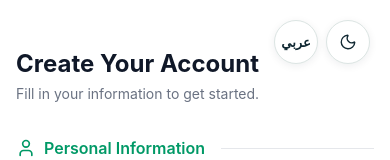
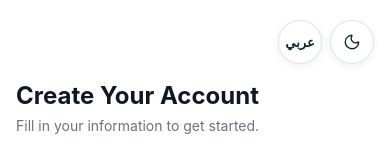
Before and after one commit to esraagomaa200/CacheAi, a React (Vite) app in the folder frontend/: page /signup in a window 390 px wide. Shown: the top 160 px of the page. Built offline with nearby package versions, Linux system fonts and the light colour scheme; no server answers.

Commit message:
fix: keep mobile controls inside viewport

```diff
--- a/frontend/src/App.css
+++ b/frontend/src/App.css
@@ -138,7 +138,8 @@ body {
   transform: translateX(105%);
 }
 
-.mobile-sidebar-panel[data-open="true"] {
+.mobile-sidebar-panel[data-open="true"],
+:root[dir="rtl"] .mobile-sidebar-panel[data-open="true"] {
   visibility: visible;
   transform: translateX(0);
 }
--- a/frontend/src/pages/SignUp.jsx
+++ b/frontend/src/pages/SignUp.jsx
@@ -5,12 +5,13 @@ import AppearanceControls from "../components/AppearanceControls";
 function SignUp() {
   return (
     <div className="relative flex min-h-screen bg-white">
-
-      <AppearanceControls compact className="absolute right-5 top-5 z-20" />
-
       <SidebarSignUp />
 
-      <main className="flex-1 overflow-y-auto px-4 pb-8 pt-12 sm:px-8 lg:px-12 xl:px-16">
+      <main className="flex-1 overflow-y-auto px-4 pb-8 pt-5 sm:px-8 sm:pt-12 lg:px-12 xl:px-16">
+        <div className="mb-4 flex justify-end sm:absolute sm:right-5 sm:top-5 sm:z-20 sm:mb-0">
+          <AppearanceControls compact />
+        </div>
+
         <SignupFormFields />
       </main>
 
```
Also changed, not shown: 1 other file (tests, documents, lock files or other folders).
